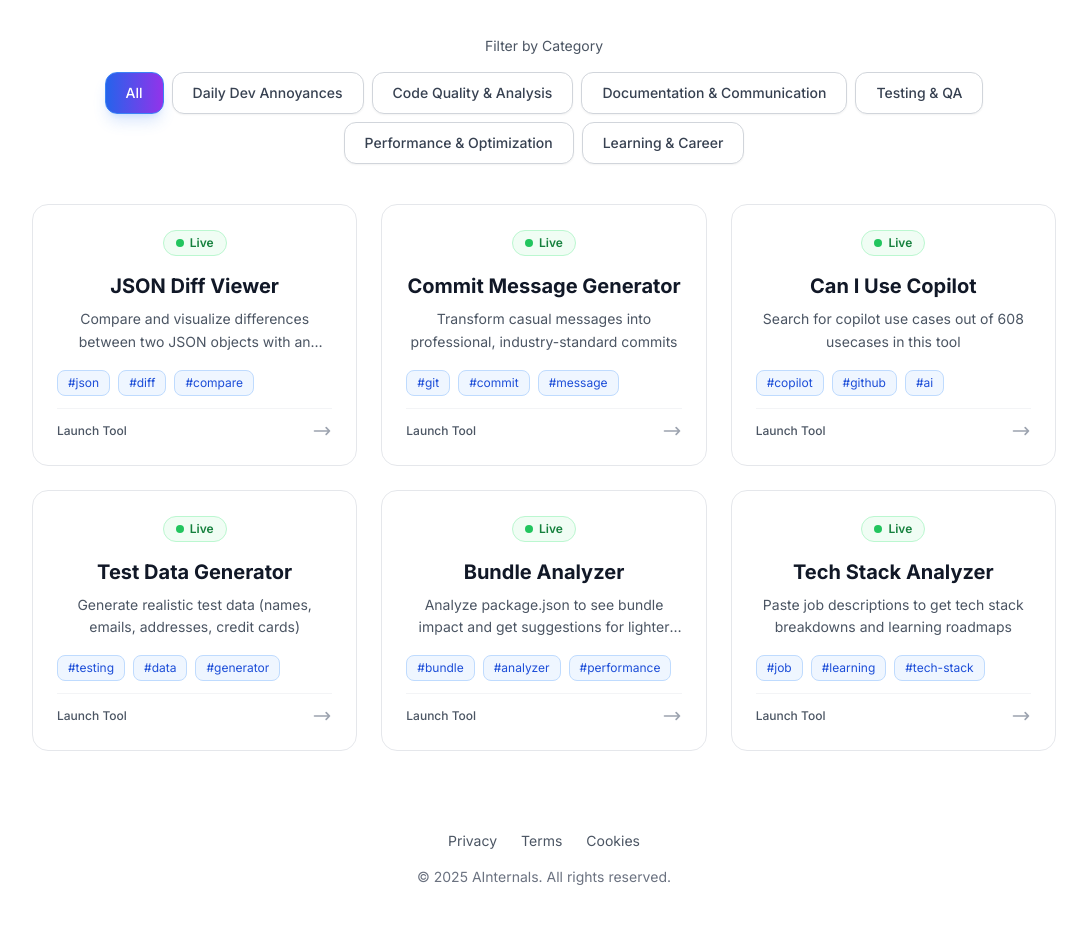
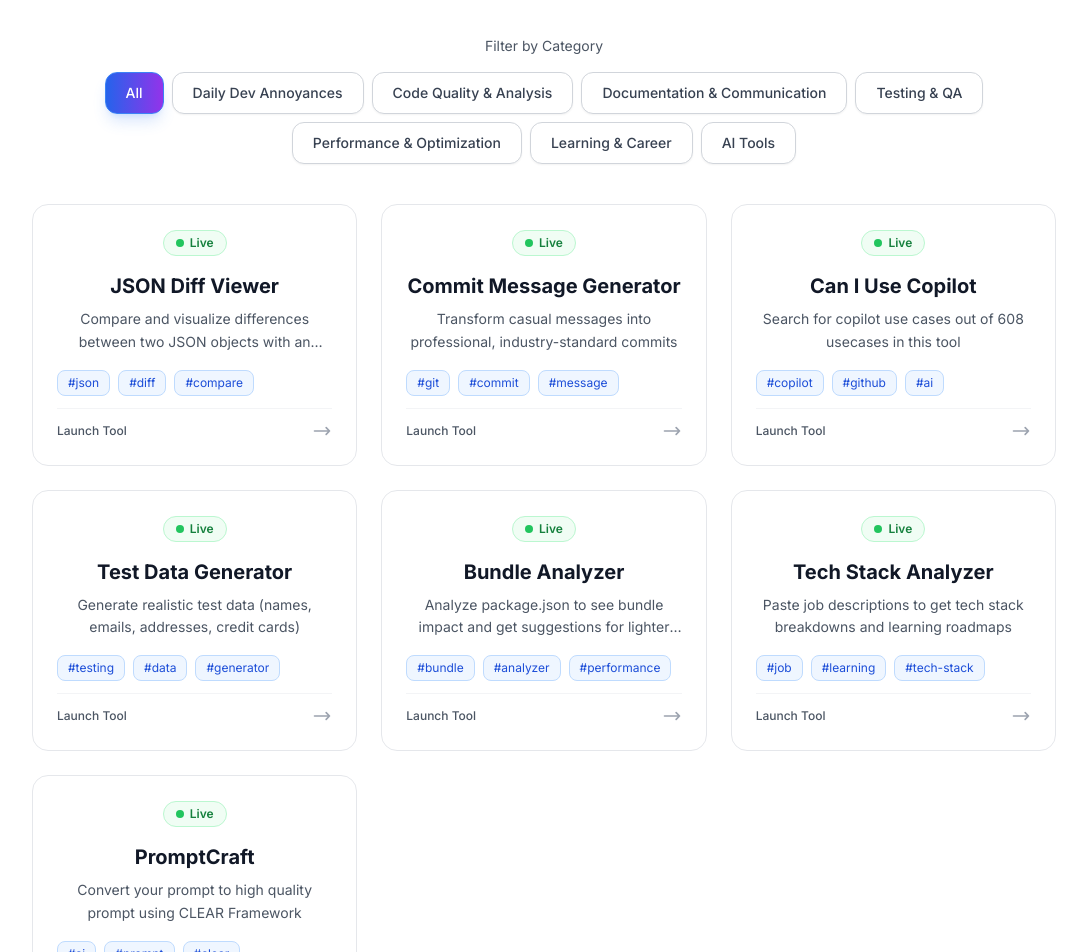
Before and after one commit to ViswanathanStartup/ainternalshomepage, a Next.js app: page / in a window 1280 px wide. Shown: the part 1560-2512 px from the top of the page, without its empty margins (96-1183 px from the left). Built offline with nearby package versions, Linux system fonts and the light colour scheme.

Commit message:
added promptcraft

```diff
--- a/data/tools.ts
+++ b/data/tools.ts
@@ -64,6 +64,15 @@ export const tools: Tool[] = [
     tags: ['job', 'learning', 'tech-stack', 'roadmap'],
     status: 'live'
   },
+  {
+    id: 'promptcraft',
+    name: 'PromptCraft',
+    description: 'Convert your prompt to high quality prompt using CLEAR Framework',
+    url: 'https://promptcraft.ainternals.com',
+    category: 'AI Tools',
+    tags: ['ai', 'prompt', 'clear', 'quality'],
+    status: 'live'
+  },
   // Add more tools here as you build them
 ]
 
@@ -74,5 +83,6 @@ export const categories = [
   'Documentation & Communication',
   'Testing & QA',
   'Performance & Optimization',
-  'Learning & Career'
+  'Learning & Career',
+  'AI Tools'
 ]
```
